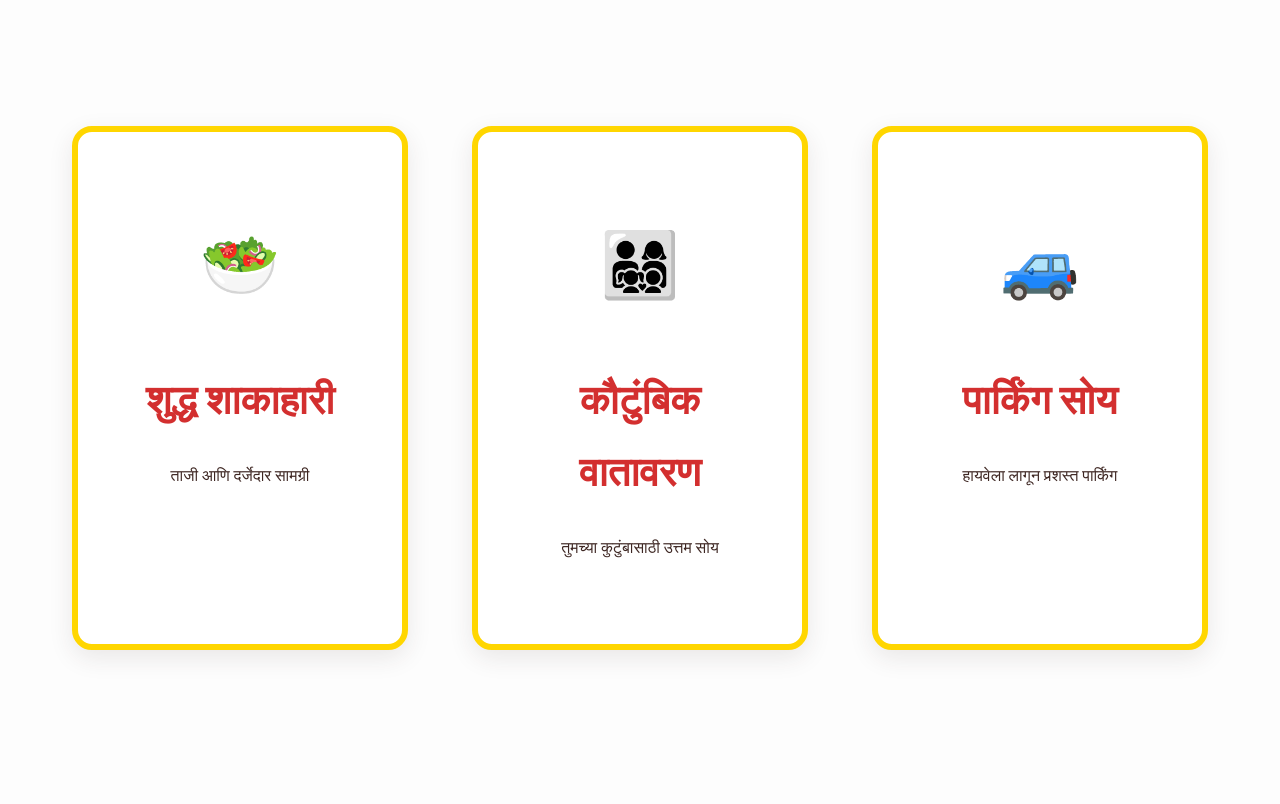
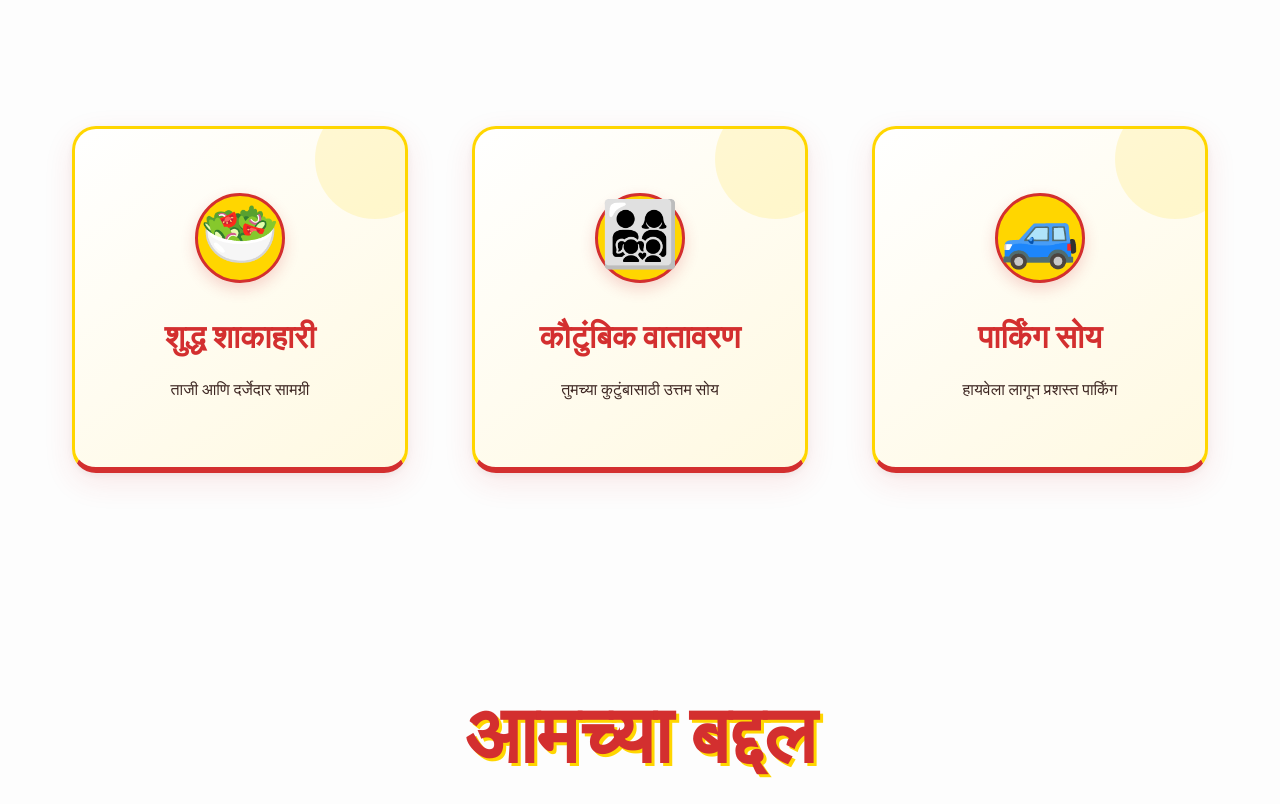
Before and after one commit to phoenixdeepali07-code/lajjatdar, a website built with Vite: page index.html in a window 1280 px wide. Shown: the part 762-1566 px from the top of the page. Built offline with nearby package versions, Linux system fonts and the light colour scheme; a web font is replaced by a local one.

Commit message:
Center logo, improve card depth, tighten line-height

```diff
--- a/style.css
+++ b/style.css
@@ -24,7 +24,7 @@
 body {
     background-color: var(--light);
     color: var(--dark);
-    line-height: 1.8;
+    line-height: 1.5;
     font-family: var(--font-body);
 }
 
@@ -54,6 +54,12 @@
     display: flex;
     justify-content: space-between;
     align-items: center;
+}
+
+.logo {
+    flex: 1;
+    display: flex;
+    justify-content: center;
 }
 
 .logo-link {
@@ -248,30 +254,60 @@
 }
 
 .feature-card {
-    background: var(--white);
-    padding: 5rem 3rem;
-    border-radius: 20px;
+    background: linear-gradient(145deg, #ffffff, #fff9e1);
+    padding: 4rem 3rem;
+    border-radius: 24px;
     text-align: center;
-    box-shadow: var(--shadow-soft);
-    border: 6px solid var(--primary);
-    transition: all 0.3s;
+    box-shadow: 0 10px 30px rgba(211, 47, 47, 0.1), 0 2px 6px rgba(62, 39, 35, 0.06);
+    border: 3px solid var(--primary);
+    border-bottom: 6px solid var(--secondary);
+    transition: all 0.35s cubic-bezier(0.175, 0.885, 0.32, 1.275);
+    position: relative;
+    overflow: hidden;
+}
+
+.feature-card::before {
+    content: '';
+    position: absolute;
+    top: -30px;
+    right: -30px;
+    width: 120px;
+    height: 120px;
+    background: var(--primary);
+    border-radius: 50%;
+    opacity: 0.15;
+    transition: all 0.4s;
 }
 
 .feature-card:hover {
-    transform: translateY(-15px);
+    transform: translateY(-12px) scale(1.02);
     border-color: var(--secondary);
+    box-shadow: 0 20px 50px rgba(211, 47, 47, 0.18), 0 6px 15px rgba(62, 39, 35, 0.1);
+}
+
+.feature-card:hover::before {
+    opacity: 0.35;
+    transform: scale(1.3);
 }
 
 .feature-icon {
     font-size: 4rem;
-    margin-bottom: 2.5rem;
-    display: block;
+    margin-bottom: 2rem;
+    display: inline-flex;
+    align-items: center;
+    justify-content: center;
+    width: 90px;
+    height: 90px;
+    background: var(--primary);
+    border-radius: 50%;
+    border: 3px solid var(--secondary);
+    box-shadow: 0 6px 15px rgba(211, 47, 47, 0.2);
 }
 
 .feature-card h3 {
-    font-size: 2.5rem;
+    font-size: 2rem;
     color: var(--secondary);
-    margin-bottom: 1.5rem;
+    margin-bottom: 1rem;
     font-weight: 900;
 }
 
```
